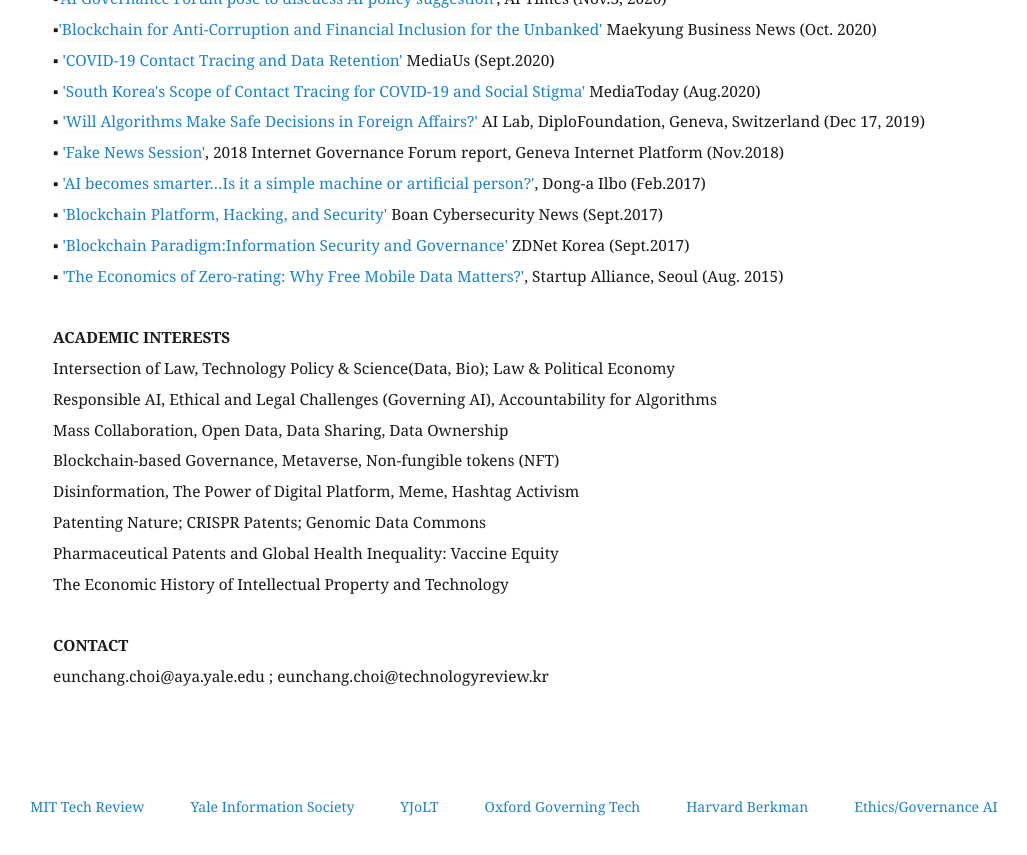
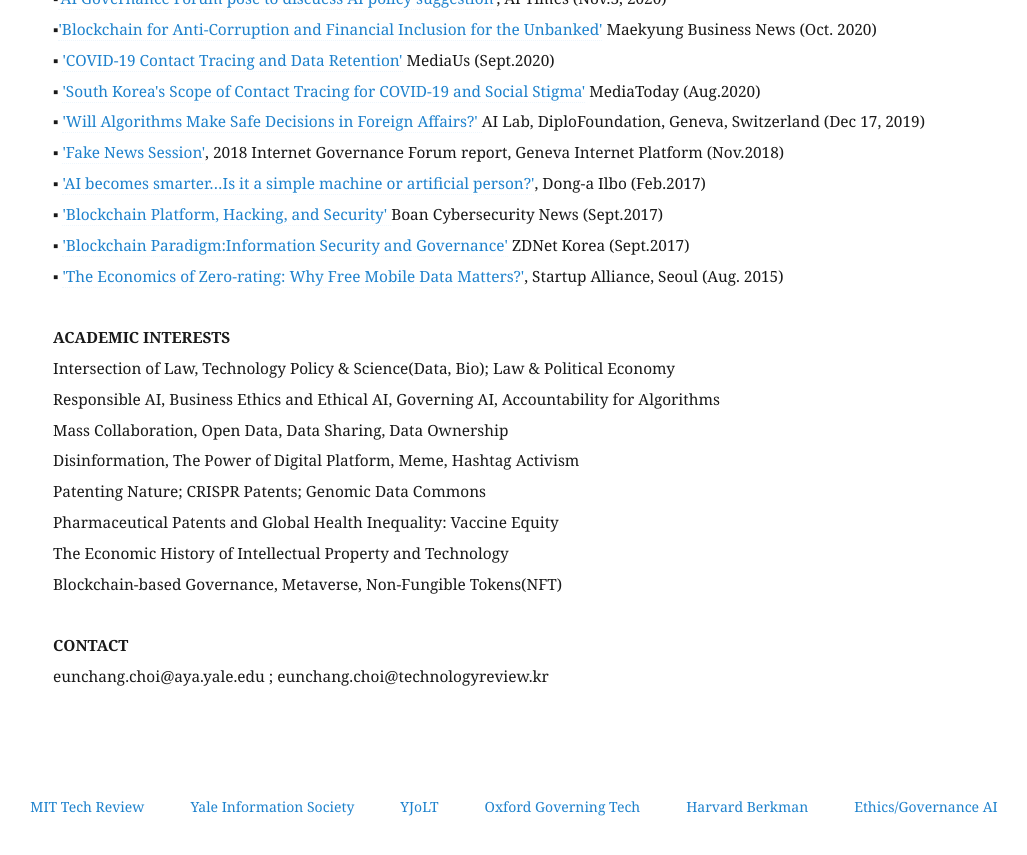
Before and after one commit to eunchangchoi/eunchangchoi.github.io, a Jekyll site: the page built from index.md, in a window 1280 px wide and 900 px high, scrolled down 6051 px. Shown: the top 855 px of the window, without its empty margins (47-1074 px from the left). Built offline with Jekyll 4.4.1, drawn with Linux system fonts in a browser that asks for light colours.

Commit message:
Update index.md

```diff
--- a/index.md
+++ b/index.md
@@ -160,14 +160,13 @@
  <br>
  <strong> ACADEMIC INTERESTS </strong> <br>
    Intersection of Law, Technology Policy & Science(Data, Bio); Law & Political Economy<br>
-   Responsible AI, Ethical and Legal Challenges (Governing AI), Accountability for Algorithms <br>
+   Responsible AI, Business Ethics and Ethical AI, Governing AI, Accountability for Algorithms <br>
    Mass Collaboration, Open Data, Data Sharing, Data Ownership <br>
-   Blockchain-based Governance, Metaverse, Non-fungible tokens (NFT)  <br>
    Disinformation, The Power of Digital Platform, Meme, Hashtag Activism <br>
    Patenting Nature; CRISPR Patents; Genomic Data Commons <br>
    Pharmaceutical Patents and Global Health Inequality: Vaccine Equity <br>
    The Economic History of Intellectual Property and Technology <br>
-
+   Blockchain-based Governance, Metaverse, Non-Fungible Tokens(NFT)  <br>
   <br>
    <strong> CONTACT</strong> <br>
    eunchang.choi@aya.yale.edu ; eunchang.choi@technologyreview.kr
```
